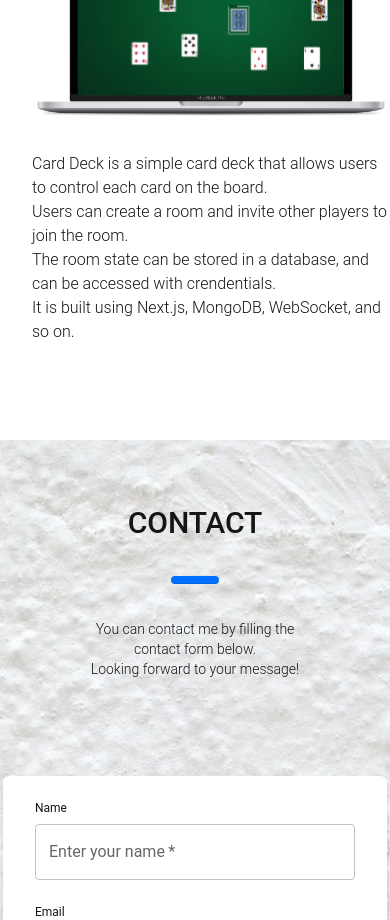
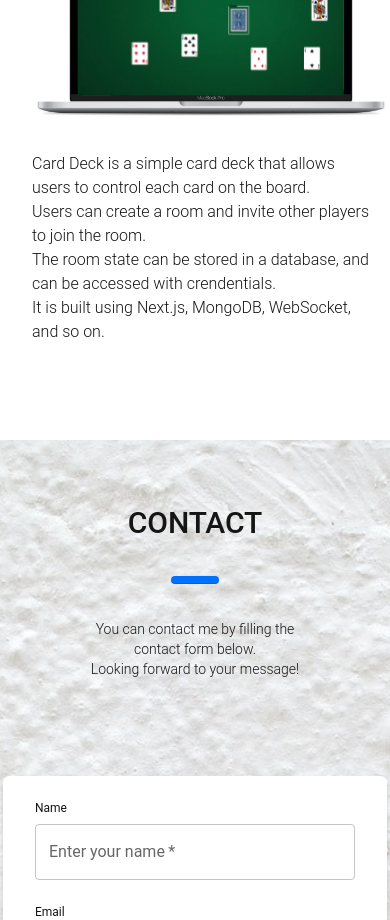
Before and after one commit to Takuyawe/portfolio, a Next.js app: page /en in a window 390 px wide. Shown: the part 2700-3620 px from the top of the page. Built offline with nearby package versions, Linux system fonts and the light colour scheme.

Commit message:
added margin right

```diff
--- a/app/_components/Projects.tsx
+++ b/app/_components/Projects.tsx
@@ -121,7 +121,7 @@
             item
             sm={10}
             md={5}
-            className="flex flex-col items-center justify-around lg:mr-4"
+            className="flex flex-col items-center justify-around mr-4"
           >
             {!isMobileScreen && (
               <Typography className="text-3xl lg:text-5xl" fontWeight={600}>
```
